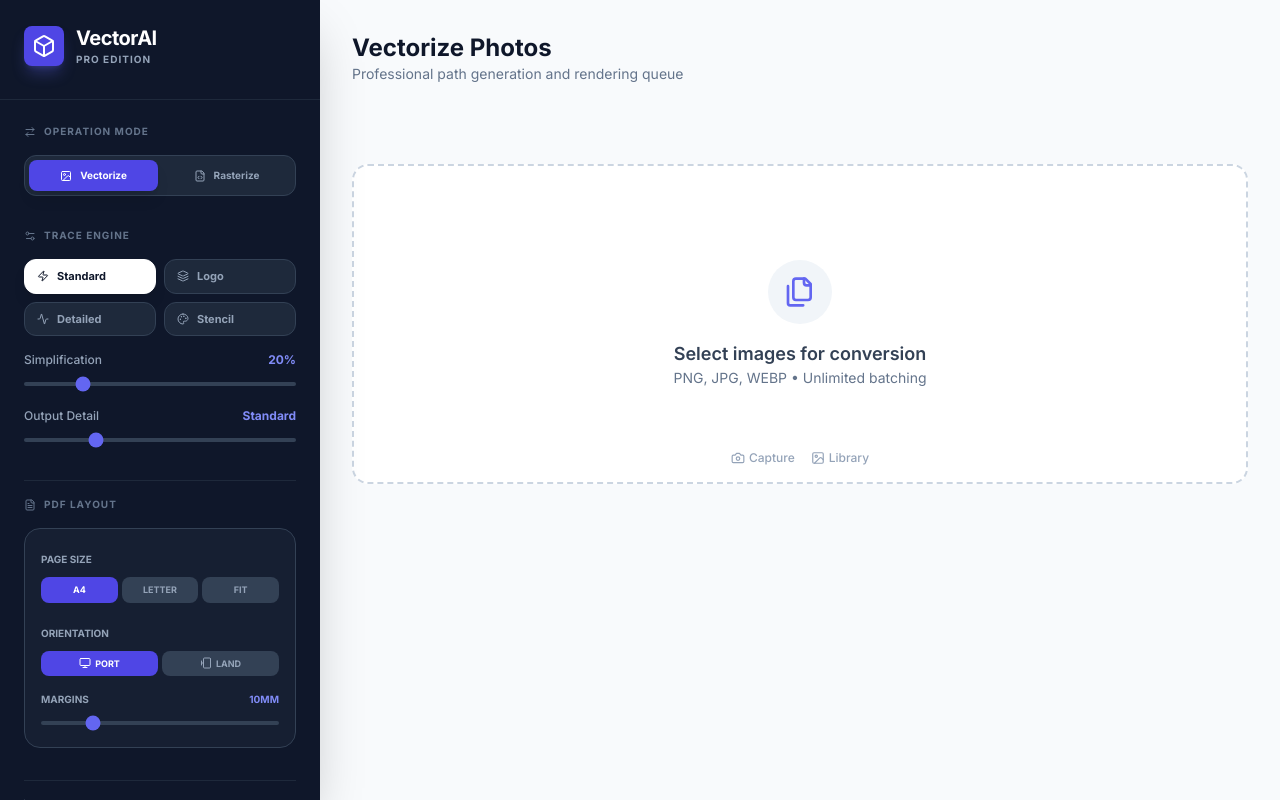
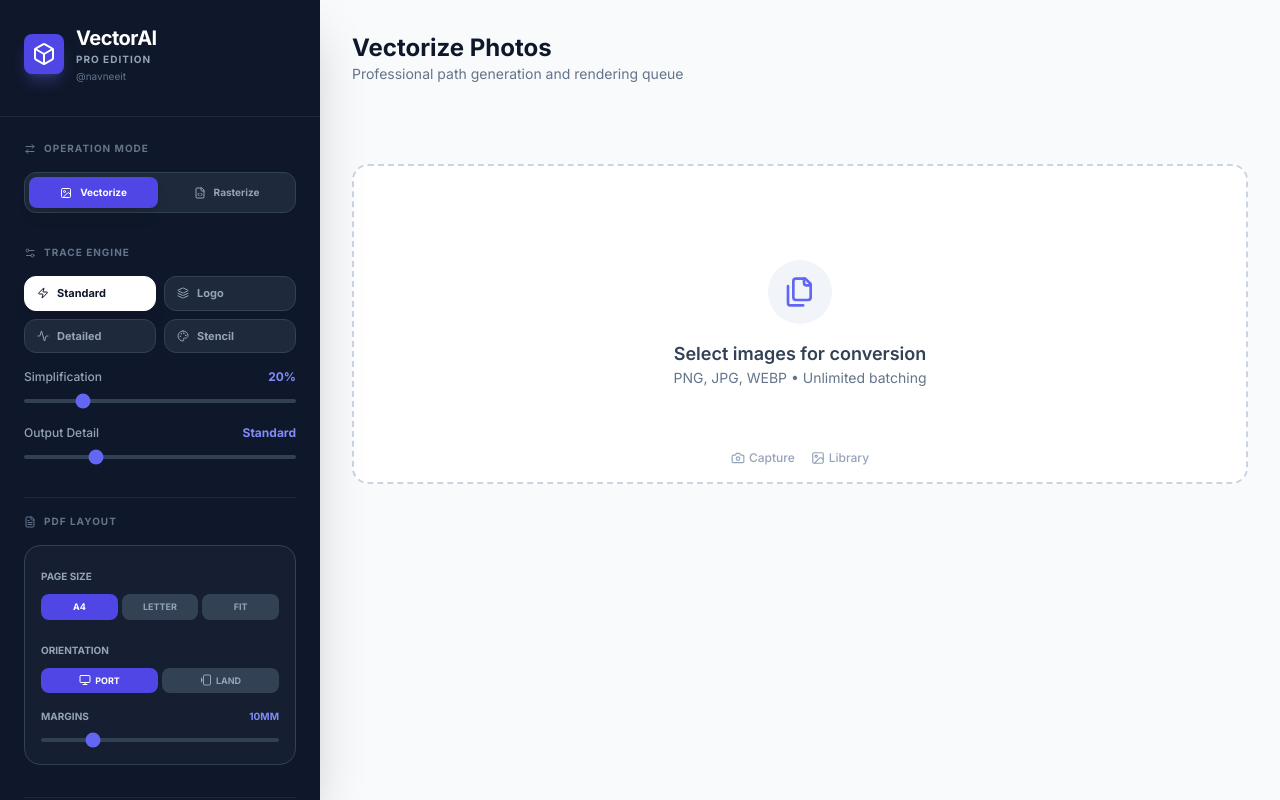
Before and after one commit to neetsethia/vectorize-photo, a React (Vite) app: page / in a window 1280 px wide. Built offline with nearby package versions, Linux system fonts and the light colour scheme.

Commit message:
feat: Add developer handle to footer
Includes a clickable link to the developer's X handle in the application's footer for attribution and engagement.

```diff
--- a/App.tsx
+++ b/App.tsx
@@ -280,6 +280,14 @@ export default function App() {
             <div>
               <h1 className="text-xl font-bold tracking-tight">VectorAI</h1>
               <p className="text-[10px] uppercase tracking-widest text-slate-400 font-bold">Pro Edition</p>
+              <a
+                href="https://x.com/navneeit"
+                target="_blank"
+                rel="noopener noreferrer"
+                className="text-[10px] text-slate-500 hover:text-indigo-400 transition-colors block mt-0.5"
+              >
+                @navneeit
+              </a>
             </div>
           </div>
         </div>
```
